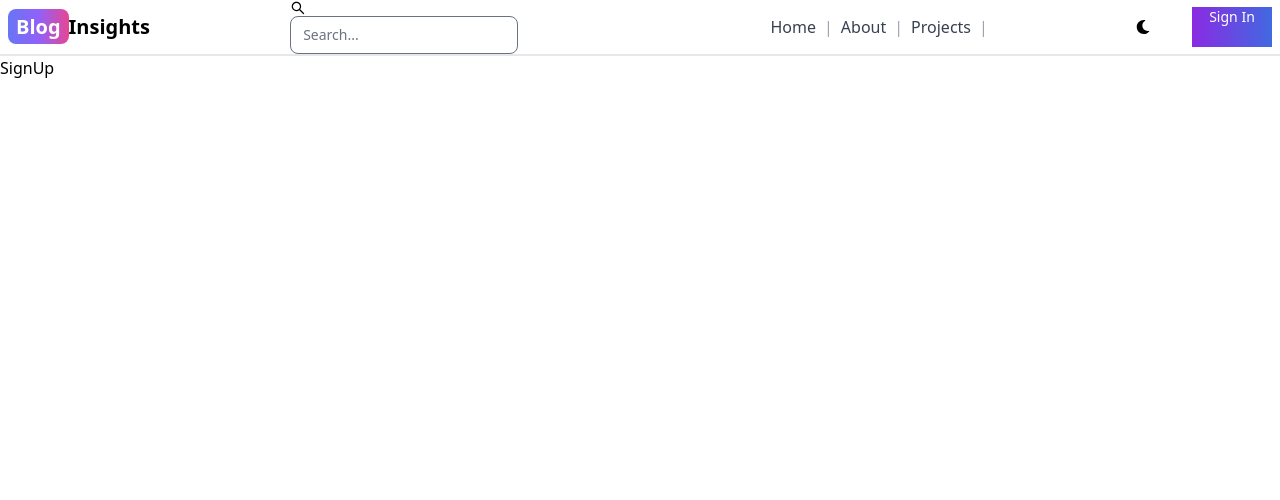
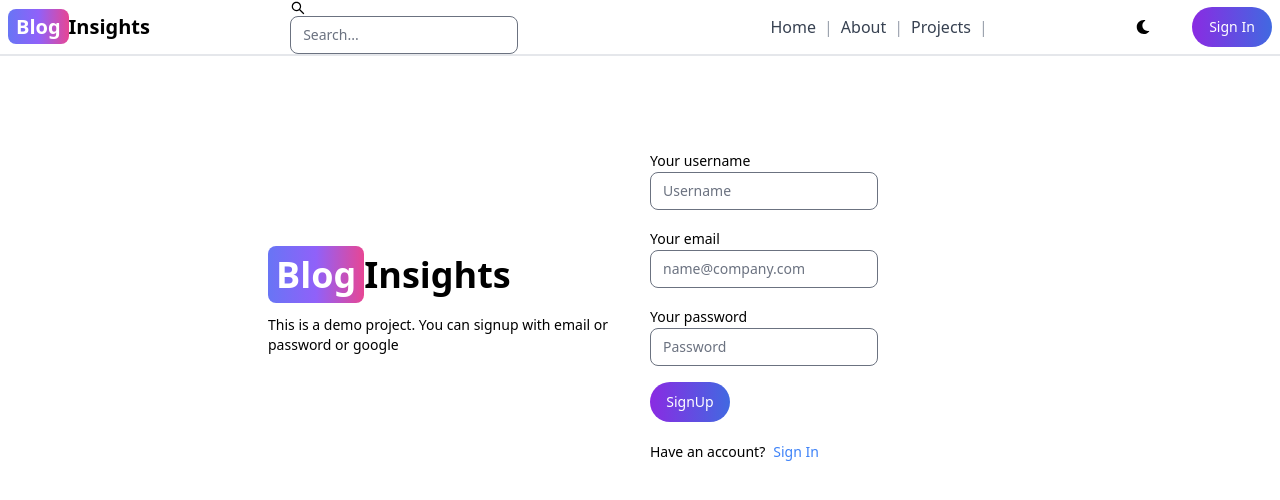
Before and after one commit to dhvani2204/BlogInsights, a React (Vite) app in the folder client/: page /sign-up in a window 1280 px wide. Shown: the top 500 px of the page. Built offline with nearby package versions, Linux system fonts and the light colour scheme.

Commit message:
create sign-up page ui

```diff
--- a/client/src/components/Header.jsx
+++ b/client/src/components/Header.jsx
@@ -51,9 +51,14 @@
     <span className='mx-2'></span>
     <Link to='/sign-in'>
     <Button
-    className='w-20 h-10' color='gray' pill   style={{
+    className='w-20 h-10 rounded-full' color='gray' pill   style={{
     background: 'linear-gradient(to right, #8A2BE2, #4169E1)', // Purple to Blue gradient
     color: 'white',
+    display: 'flex',
+        justifyContent: 'center',
+        alignItems: 'center',
+        borderRadius: '999px',
+        lineHeight: '1'
     }}>
       Sign In
       </Button>
--- a/client/src/pages/SignUp.jsx
+++ b/client/src/pages/SignUp.jsx
@@ -1,9 +1,73 @@
+import { Label, TextInput, Button } from 'flowbite-react';
 import React from 'react'
+import { Link } from 'react-router-dom';
 
 function SignUp() {
   return (
-    <div>
-      SignUp
+    <div className='min-h-screen mt-20'>
+      <div className='flex p-3 max-w-3xl mx-auto flex-col md:flex-row md:items-center gap-5'>
+      {/*left*/}
+      <div className='flex-1'>
+      <Link
+      to='/'
+      className='font-bold dark:text-white text-4xl'>
+      <span className='px-2 py-1 bg-gradient-to-r from-indigo-500
+       via-purple-500 to-pink-500 rounded-lg text-white'>
+          Blog
+      </span>
+      <span>Insights</span>
+      </Link>
+      <p className='text-sm mt-5'>
+      This is a demo project. You can signup with email or password or google
+      </p>
+      </div>
+      {/*right*/}
+
+      <div className='flex-1'>
+      <form className='flex flex-col gap-4'>
+      <div>
+      <Label value='Your username'/>
+      <TextInput
+        type='text'
+        placeholder='Username'
+        id='username'
+/>
+      </div>
+      <div>
+      <Label value='Your email'/>
+      <TextInput
+        type='text'
+        placeholder='name@company.com'
+        id='email'
+/>
+      </div>
+      <div>
+      <Label value='Your password'/>
+      <TextInput
+        type='text'
+        placeholder='Password'
+        id='password'
+/>
+      </div>
+      <Button className='w-20 h-10' color='gray' pill   style={{
+        background: 'linear-gradient(to right, #8A2BE2, #4169E1)', // Purple to Blue gradient
+        color: 'white',
+        display: 'flex',
+        justifyContent: 'center', // Center horizontally
+        alignItems: 'center', // Center vertically
+        lineHeight: '1'}} type='submit'>
+          SignUp
+      </Button>
+      </form>
+      <div className="flex gap-2 text-sm mt-5">
+      <span>Have an account?</span>
+      <Link to='/sign-in' className='text-blue-500'>
+      Sign In
+      </Link>
+      </div>
+
+      </div>
+      </div>
     </div>
   )
 }
```
